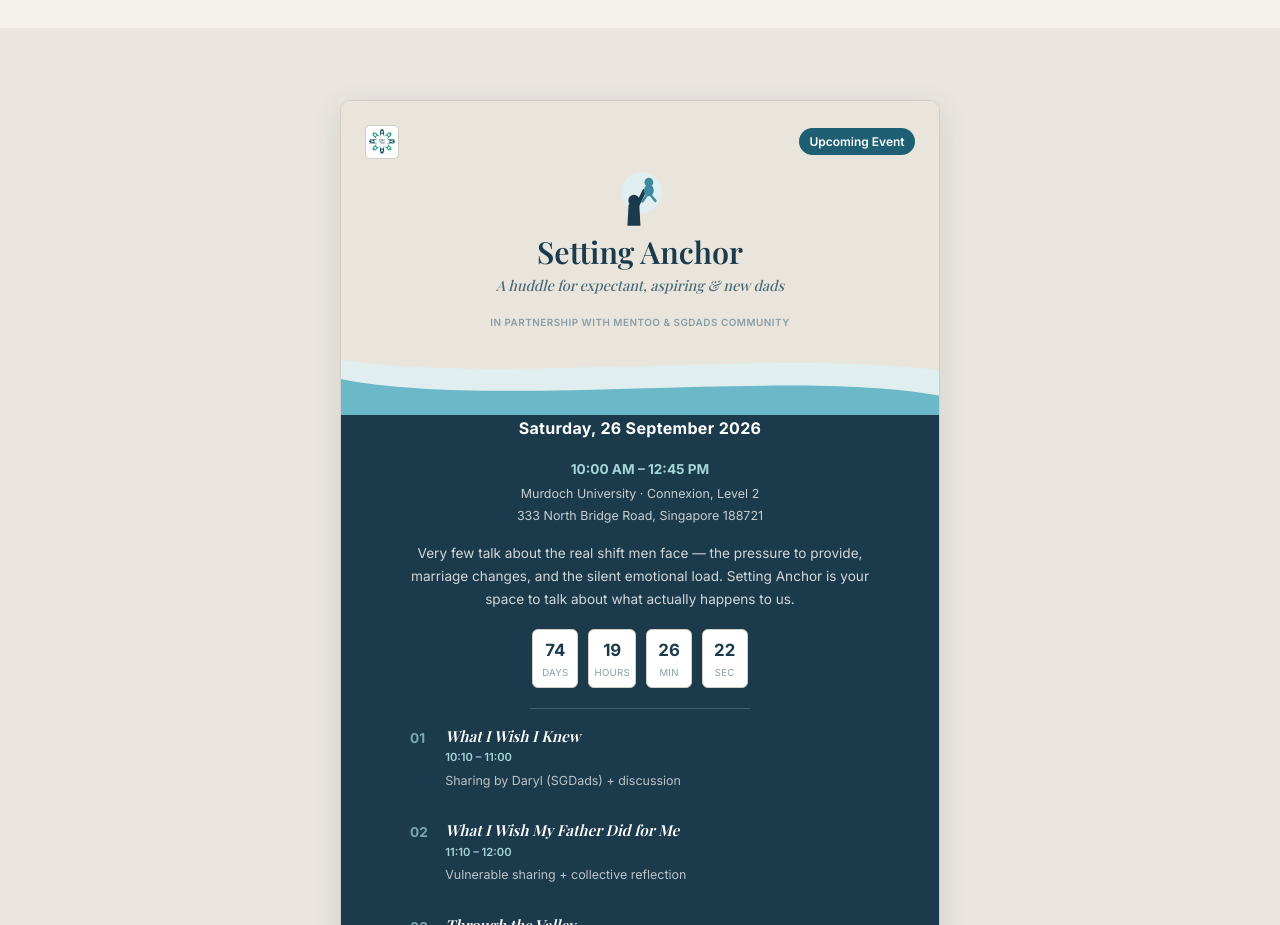
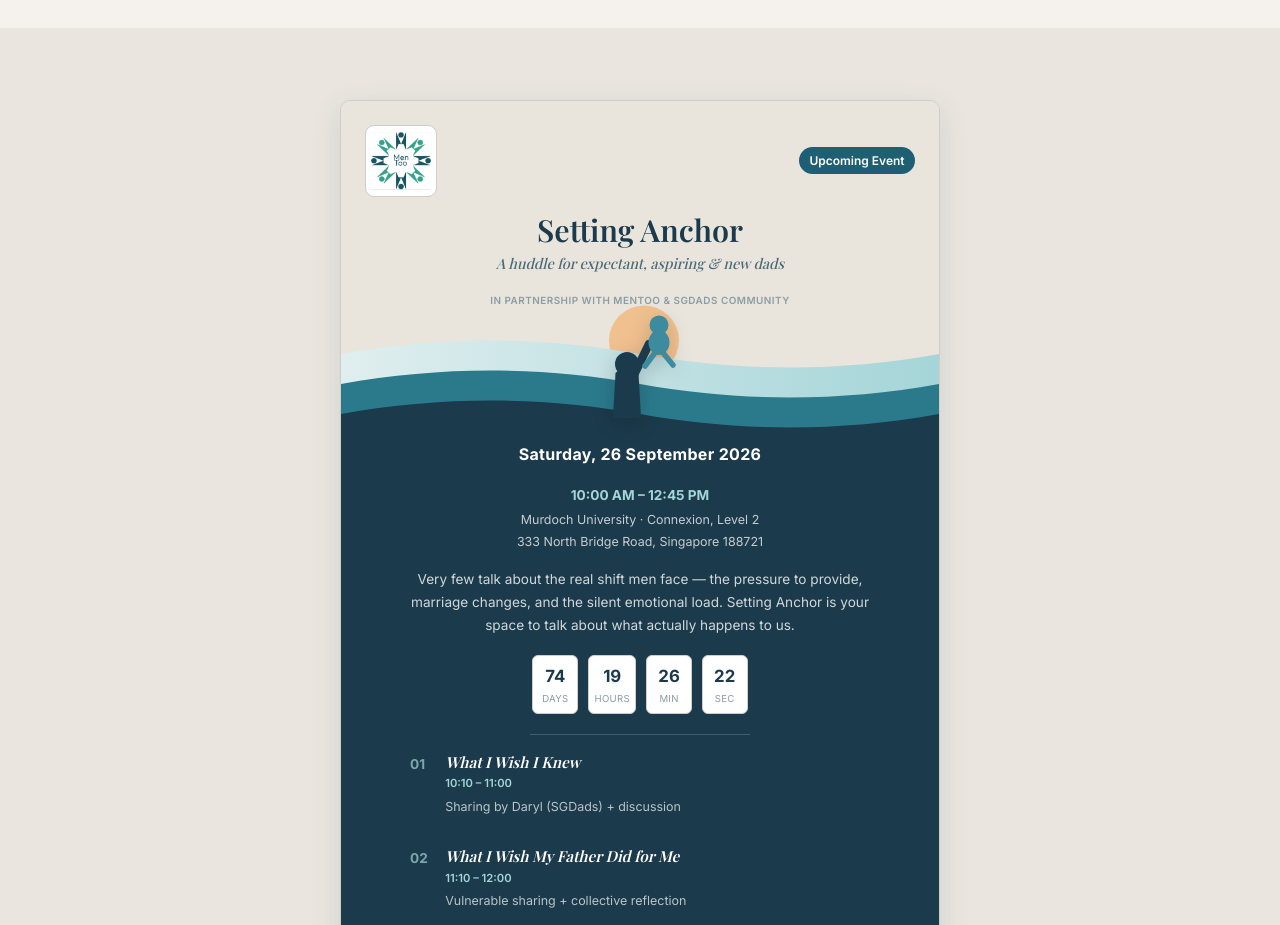
Before and after one commit to joshuaseetss/anchorage-collective, a React (Vite) app: page /anchored-men in a window 1280 px wide. Shown: the part 1220-2145 px from the top of the page. Built offline with nearby package versions, Linux system fonts and the light colour scheme; no server answers.

Commit message:
fixed the graphics

```diff
--- a/src/index.css
+++ b/src/index.css
@@ -9,6 +9,8 @@
   --primary-dark: #1b3a4b;
   --accent: #6bb8c9;
   --accent-light: #a5d5d8;
+  --sage: #5a8a7a;
+  --teal-deep: #2a7a8c;
   --warm: #d4a24e;
   --bg: #f5f2ed;
   --bg-alt: #eae6df;
@@ -509,10 +511,10 @@
 }
 
 .flyer-logo {
-  width: 34px;
-  height: 34px;
-  border-radius: 5px;
-  padding: 3px;
+  width: 72px;
+  height: 72px;
+  border-radius: 9px;
+  padding: 5px;
   background: var(--white);
   border: 1px solid var(--border);
   object-fit: contain;
@@ -541,13 +543,30 @@
   margin-top: 0.1rem;
 }
 
+.flyer-sun {
+  position: absolute;
+  left: 50%;
+  bottom: 18px;
+  transform: translateX(-50%);
+  z-index: 0;
+}
+
 .flyer-illustration {
-  display: flex;
-  justify-content: center;
-  margin-bottom: 0.25rem;
+  position: absolute;
+  left: 50%;
+  bottom: 18px;
+  transform: translateX(-50%);
+  filter: drop-shadow(0 4px 10px rgba(0, 0, 0, 0.18));
+  z-index: 2;
+}
+
+.flyer-wave-svg {
+  position: relative;
+  z-index: 1;
 }
 
 .flyer-wave {
+  position: relative;
   line-height: 0;
   background: var(--cream);
   margin-top: -0.5rem;
@@ -556,7 +575,7 @@
 .flyer-wave svg {
   display: block;
   width: 100%;
-  height: 72px;
+  height: 120px;
 }
 
 .flyer-body {
--- a/src/pages/AnchoredMen.jsx
+++ b/src/pages/AnchoredMen.jsx
@@ -119,9 +119,41 @@
                 <span className="badge badge-event">Upcoming Event</span>
               </div>
 
-              <div className="flyer-illustration" aria-hidden="true">
-                <svg viewBox="-10 -20 240 240" width="56" height="56">
-                  <circle cx="118" cy="68" r="88" fill="var(--bg-accent)" />
+              <h2 className="flyer-title">Setting Anchor</h2>
+              <p className="flyer-subtitle">A huddle for expectant, aspiring &amp; new dads</p>
+              <p className="flyer-partner">In partnership with MenToo &amp; SGDads Community</p>
+            </div>
+
+            <div className="flyer-wave" aria-hidden="true">
+              <div className="flyer-sun">
+                <svg viewBox="-10 -20 240 240" width="150" height="150">
+                  <circle cx="118" cy="55" r="70" fill="#f7a95c" opacity="0.6" />
+                </svg>
+              </div>
+
+              <svg className="flyer-wave-svg" viewBox="0 0 1200 200" preserveAspectRatio="none">
+                <defs>
+                  <linearGradient id="flyerWaveTopGradient" x1="0" y1="0" x2="1" y2="0">
+                    <stop offset="0%" stopColor="var(--bg-accent)" />
+                    <stop offset="100%" stopColor="var(--accent-light)" />
+                  </linearGradient>
+                </defs>
+                <path
+                  d="M0,55 C200,25 400,25 600,55 C800,85 1000,85 1200,55 L1200,200 L0,200 Z"
+                  fill="url(#flyerWaveTopGradient)"
+                />
+                <path
+                  d="M0,105 C200,75 400,75 600,105 C800,135 1000,135 1200,105 L1200,200 L0,200 Z"
+                  fill="var(--teal-deep)"
+                />
+                <path
+                  d="M0,155 C200,125 400,125 600,155 C800,185 1000,185 1200,155 L1200,200 L0,200 Z"
+                  fill="var(--primary-dark)"
+                />
+              </svg>
+
+              <div className="flyer-illustration">
+                <svg viewBox="-10 -20 240 240" width="150" height="150">
                   <path
                     d="M96,128 Q112,95 128,62"
                     stroke="var(--primary-dark)"
@@ -137,17 +169,6 @@
                   <circle cx="84" cy="102" r="24" fill="var(--primary-dark)" />
                 </svg>
               </div>
-
-              <h2 className="flyer-title">Setting Anchor</h2>
-              <p className="flyer-subtitle">A huddle for expectant, aspiring &amp; new dads</p>
-              <p className="flyer-partner">In partnership with MenToo &amp; SGDads Community</p>
-            </div>
-
-            <div className="flyer-wave" aria-hidden="true">
-              <svg viewBox="0 0 1200 130" preserveAspectRatio="none">
-                <path d="M0,30 C300,75 900,10 1200,50 L1200,130 L0,130 Z" fill="var(--bg-accent)" />
-                <path d="M0,65 C300,120 900,45 1200,95 L1200,130 L0,130 Z" fill="var(--accent)" />
-              </svg>
             </div>
 
             <div className="flyer-body">
```
